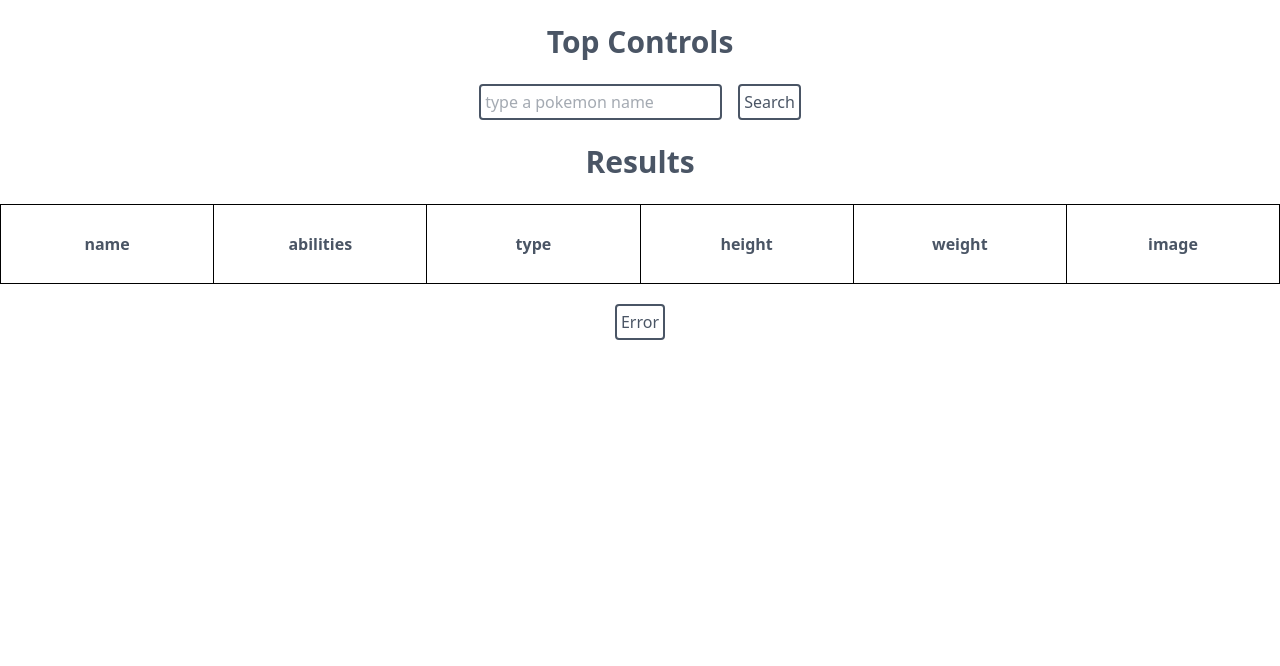
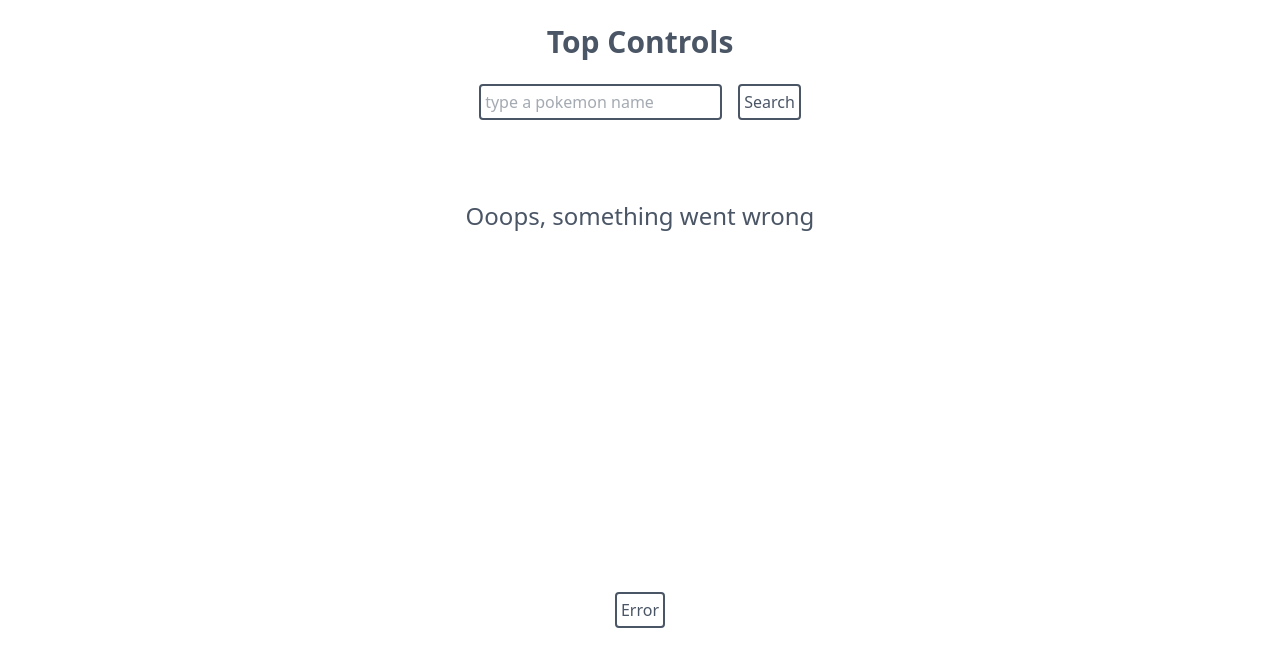
Before and after one commit to kevaniy0/pokemon-search, a React (Vite) app: page / in a window 1280 px wide. Both pictures are taken after a click on the button "Error". Shown: the top 666 px of the page. Built offline with nearby package versions, Linux system fonts and the light colour scheme.

Commit message:
feat: add error boundary

```diff
--- a/eslint.config.js
+++ b/eslint.config.js
@@ -35,6 +35,10 @@
       'react-compiler/react-compiler': 'error',
       ...react.configs.recommended.rules,
       ...react.configs['jsx-runtime'].rules,
+      '@typescript-eslint/no-unused-vars': [
+        'error',
+        { argsIgnorePattern: '^_' },
+      ],
     },
     settings: {
       react: {
--- a/src/App.tsx
+++ b/src/App.tsx
@@ -5,32 +5,50 @@
 import type { AppError } from './types/pokemon';
 import TopControls from './views/TopControls';
 import Results from './views/Results';
+import ErrorBoundary from './components/ErrorBoundary';
 import Button from './components/Button';
 import getDelay from './utils/getDelay';
 import HttpError from './services/HttpError';
+import errorImg from './assets/error2.png';
 
 type AppState = {
   searchItem: string;
+  inputValue: string;
   results: Pokemon[];
   error: AppError | null;
   isLoading: boolean;
+  forceError: boolean;
 };
 
 class App extends React.Component {
   private api = new PokemonAPI();
 
   state: AppState = {
+    inputValue: '',
     searchItem: '',
     results: [],
     error: null,
     isLoading: false,
+    forceError: false,
   };
 
   handleInput = (e: React.ChangeEvent<HTMLInputElement>) => {
     this.setState({ searchItem: e.target.value });
   };
 
+  handleForceError = () => {
+    this.setState({ forceError: true });
+  };
+
+  clearForceError = () => {
+    this.setState({ forceError: false });
+  };
+
   handleSearch = async () => {
+    this.clearForceError();
+    this.setState({
+      inputValue: this.state.searchItem,
+    });
     const value = this.state.searchItem.trim();
     if (value === '') return;
 
@@ -107,8 +125,33 @@
           onClick={this.handleSearch}
           error={this.state.error}
         />
-        <Results results={results} isLoading={this.state.isLoading} />
+        <ErrorBoundary
+          key={this.state.inputValue}
+          fallback={
+            <div className="flex flex-col items-center mt-20 mb-20 text-gray-600 gap-10">
+              <h2 className="text-2xl font-medium">
+                Ooops, something went wrong
+              </h2>
+              <div
+                className="flex w-60 h-60"
+                style={{
+                  backgroundImage: `url(${errorImg})`,
+                  backgroundSize: 'contain',
+                  backgroundRepeat: 'no-repeat',
+                  backgroundPosition: 'center',
+                }}
+              ></div>
+            </div>
+          }
+        >
+          <Results
+            results={results}
+            isLoading={this.state.isLoading}
+            forceError={this.state.forceError}
+          />
+        </ErrorBoundary>
         <Button
+          onClick={this.handleForceError}
           name="Error"
           className={[
             'error-btn',
--- /dev/null
+++ b/src/components/ErrorBoundary/index.tsx
@@ -0,0 +1,30 @@
+import React from 'react';
+import type { ErrorBoundaryProps } from '../../types/props';
+
+type ErrorState = {
+  hasError: boolean;
+};
+
+class ErrorBoundary extends React.Component<ErrorBoundaryProps, ErrorState> {
+  state: ErrorState;
+  constructor(props: ErrorBoundaryProps) {
+    super(props);
+    this.state = {
+      hasError: false,
+    };
+  }
+
+  static getDerivedStateFromError(_error: Error): ErrorState {
+    return { hasError: true };
+  }
+
+  render() {
+    if (this.state.hasError) {
+      return this.props.fallback;
+    }
+
+    return this.props.children;
+  }
+}
+
+export default ErrorBoundary;
--- a/src/views/Results/index.tsx
+++ b/src/views/Results/index.tsx
@@ -8,6 +8,10 @@
 class Results extends React.Component<PokemonDataProps> {
   render(): React.ReactNode {
     const { results } = this.props;
+    if (this.props.forceError) {
+      throw new Error('Искусственная ошибка');
+    }
+
     return (
       <section>
         <h2 className="text-3xl font-bold text-center my-6 text-gray-600">
```
Also changed, not shown: src/types/props.ts (+11 -0 lines), src/assets/error2.png (added).
